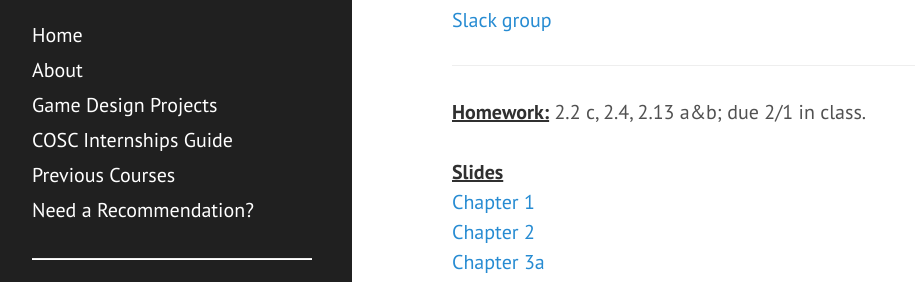
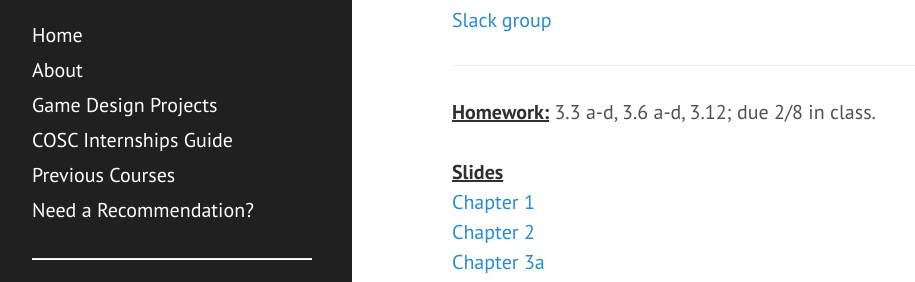
Before and after one commit to ripark/ripark.github.io, a Jekyll site: the page built from s19/cosc370.html, in a window 1280 px wide. Shown: the part 183-465 px from the top of the page, without its empty margins (8-923 px from the left). Built offline with Jekyll 4.4.1, drawn with Linux system fonts in a browser that asks for light colours; Markdown is read by kramdown in place of the engine named in the settings.

Commit message:
251 and 370 updatse

```diff
--- a/s19/cosc251.html
+++ b/s19/cosc251.html
@@ -109,6 +109,9 @@ TAs are allowed to call off their hours if no one shows up in the first half.
         <a href="https://jupyter-notebook.readthedocs.io/en/stable/examples/Notebook/Running%20Code.html"
              rel="self">Running code in Jupyter Notebook</a>
         <br />
+        <a href=http://ripark.github.io/s19/PythonNoAnaconda.pdf"
+             rel="self">Installing Python and running code without Anaconda</a>
+        <br />
         <br />
         <strong><u>???</u></strong>
         <br>
--- a/s19/cosc370.html
+++ b/s19/cosc370.html
@@ -11,7 +11,7 @@ shorttitle: "COSC 370"
 <a href="https://smcmcs.slack.com/messages/cosc370/">Slack group</a>
 <br>
 <hr>
-<strong><u>Homework:</u></strong> 2.2 c, 2.4, 2.13 a&b; due 2/1 in class.
+<strong><u>Homework:</u></strong> 3.3 a-d, 3.6 a-d, 3.12; due 2/8 in class.
 <br>
 <br>
 <strong><u>Slides</strong></u>
```
Also changed, not shown: 1 other file.
